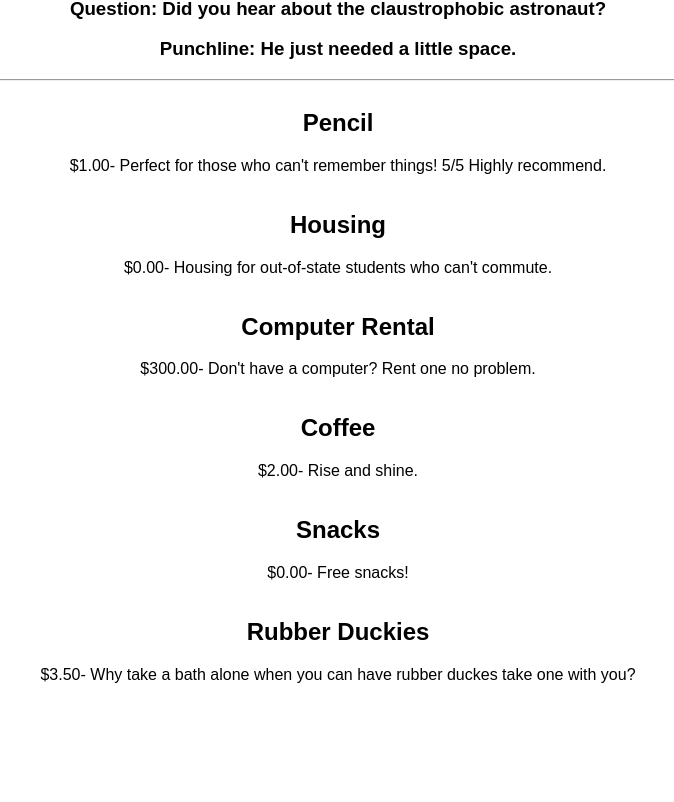
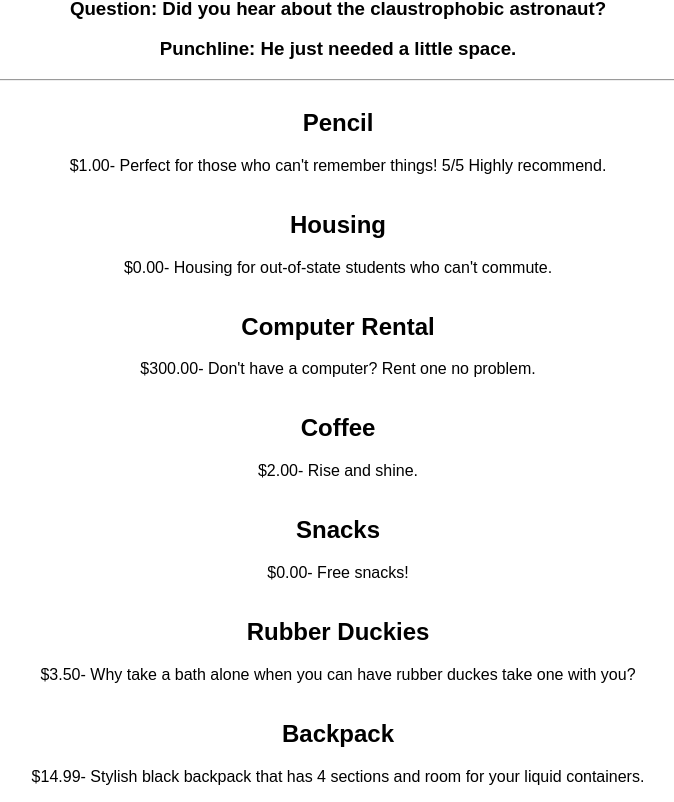
Before and after one commit to donaldkaiserjr/example-codesandbox, a React (Create React App) app: page / in a window 1280 px wide. Shown: the part 4253-5055 px from the top of the page, without its empty margins (302-976 px from the left). Before the commit the page ends 4953 px from the top, so only its background shows below. Built offline with nearby package versions, Linux system fonts and the light colour scheme.

Commit message:
vsSchoolProducts.js add Added product (Backpack) to vsSchoolProducts.js file.

```diff
--- a/src/vschoolProducts.js
+++ b/src/vschoolProducts.js
@@ -36,6 +36,13 @@ const productsData = [
     price: 3.5,
     description:
       "Why take a bath alone when you can have rubber duckes take one with you?"
+  },
+  {
+    id: "7",
+    name: "Backpack",
+    price: 14.99,
+    description:
+      "Stylish black backpack that has 4 sections and room for your liquid containers. "
   }
 ];
 
```
